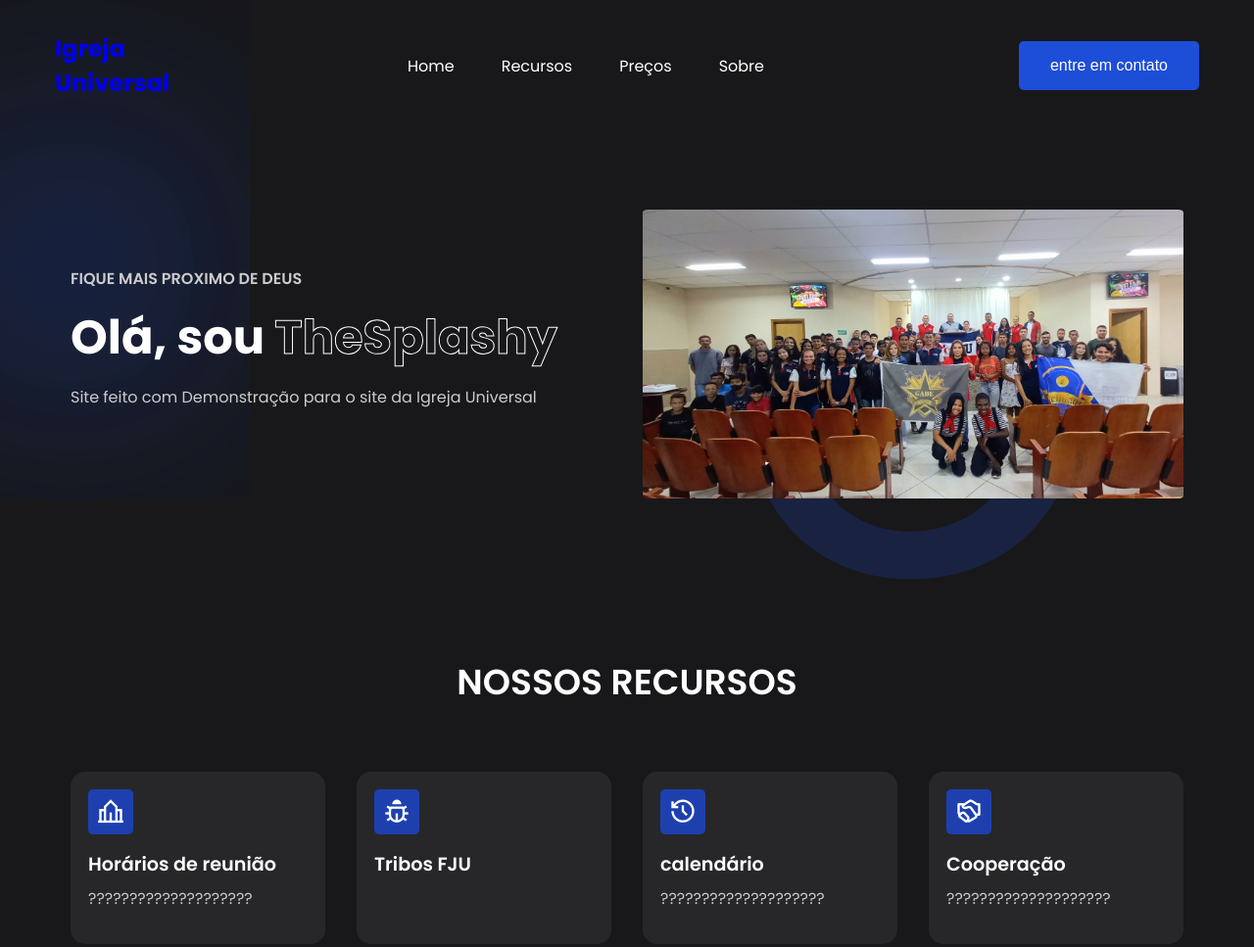
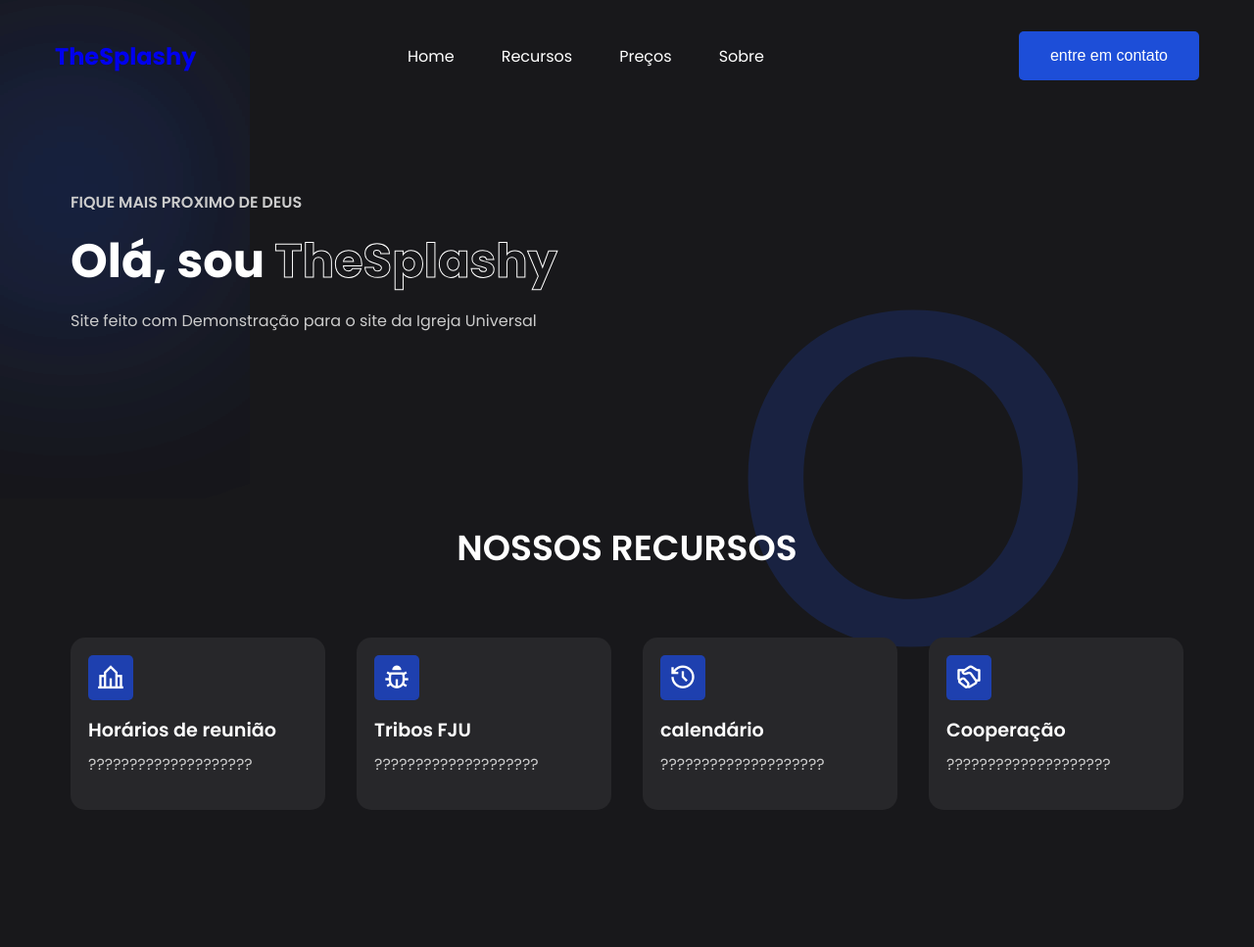
Before and after one commit to TheSplashyy/igreja-universal, a plain HTML site: page index.html in a window 1280 px wide. Shown: the top 967 px of the page at 98% size. Drawn offline with nearby package versions, Linux system fonts and the light colour scheme.

Commit message:
update index

```diff
--- a/index.html
+++ b/index.html
@@ -8,14 +8,14 @@
       href="https://cdnjs.cloudflare.com/ajax/libs/remixicon/3.5.0/remixicon.min.css"
     />
     <link rel="stylesheet" href="style.css" />
-    <title>Igreja universal</title>
+    <title>TheSplashy</title>
   </head>
 
   <body>
     <nav>
       <div class="nav-logo">
         <a href="#">
-          <h1>Igreja Universal</h1>
+          <h1>TheSplashy</h1>
           <!-- <img src="images/logo.png" /> -->
         </a>
       </div>
@@ -39,7 +39,7 @@
         <!-- <button class="btn">Iniciar</button> -->
       </div>
       <div class="image">
-        <img src="./backgorund/IMG-20220717-WA0003.jpg" />
+        <!-- <img src="./backgorund/IMG-20220717-WA0003.jpg" /> -->
       </div>
     </header>
 
@@ -55,7 +55,7 @@
         <div class="card">
           <span><i class="ri-bug-line"></i></span>
           <h4>Tribos FJU</h4>
-          <p></p>
+          <p>????????????????????</p>
           <!-- <a href="#">Entrar <i class="ri-arrow-right-line"></i></a> -->
         </div>
         <div class="card">
@@ -136,7 +136,7 @@
       <span class="blur"></span>
       <div class="column">
         <div class="logo">
-          <h1>Igreja Universal</h1>
+          <h1>Site feito por TheSplashy</h1>
           <!-- <img src="images/logo.png" /> -->
         </div>
         <p>Feito com muito carinho</p>
```
